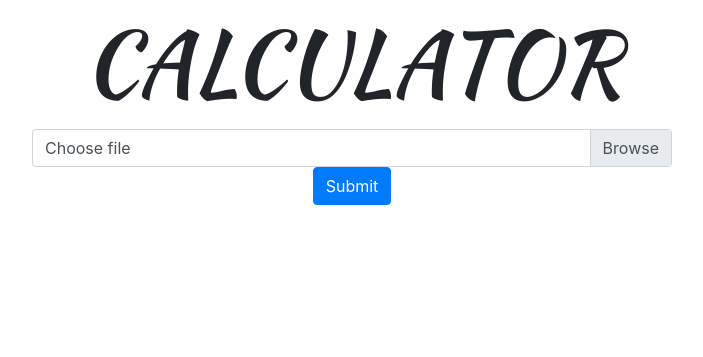
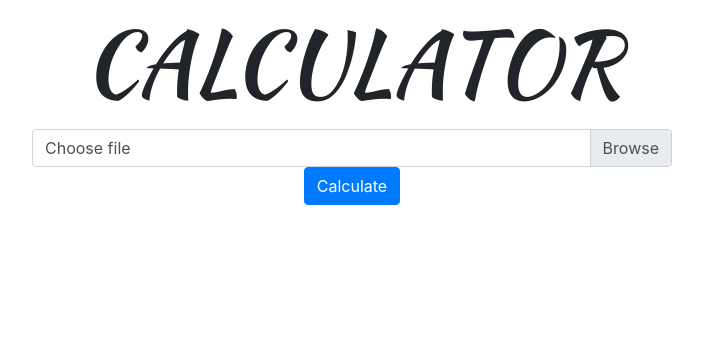
Before and after one commit to yentim0519/nccu-gpa-calculator, a Flask app: page / in a window 1280 px wide. Shown: the part 365-722 px from the top of the page, without its empty margins (288-991 px from the left). Run offline with Flask 2, Linux system fonts and the light colour scheme; some libraries are stand-ins or nearby versions.

Commit message:
fix view

```diff
--- a/application.py
+++ b/application.py
@@ -1,6 +1,5 @@
 import flask
 from flask import request, jsonify, session, redirect, url_for, flash
-from flask_session import Session
 import os
 from bs4 import BeautifulSoup
 import time
--- a/templates/index.html
+++ b/templates/index.html
@@ -3,13 +3,12 @@
 
 {% block head %}
 <link rel="stylesheet" type="text/css" href="{{ url_for('static', filename='style0.css') }}">
-<script>
-    // Add the following code if you want the name of the file appear on select
-    $(".custom-file-input").on("change", function() {
-      var fileName = $(this).val().split("\\").pop();
-      $(this).siblings(".custom-file-label").addClass("selected").html(fileName);
-    });
-</script>
+<meta charset="utf-8">
+<meta name="viewport" content="width=device-width, initial-scale=1">
+<link rel="stylesheet" href="https://maxcdn.bootstrapcdn.com/bootstrap/4.5.2/css/bootstrap.min.css">
+<script src="https://ajax.googleapis.com/ajax/libs/jquery/3.5.1/jquery.min.js"></script>
+<script src="https://cdnjs.cloudflare.com/ajax/libs/popper.js/1.16.0/umd/popper.min.js"></script>
+<script src="https://maxcdn.bootstrapcdn.com/bootstrap/4.5.2/js/bootstrap.min.js"></script>
 {% endblock head %}
 
 
@@ -33,11 +32,21 @@
           <input type="file" name = "file" class="custom-file-input" id="customFile">
           <label class="custom-file-label" for="customFile">Choose file</label>
         </div>
+        <div>
+        </div>
         <div class="submit_button">
-            <button type="submit" class="btn btn-primary">Submit</button>
+            <button type="submit" class="btn btn-primary">Calculate</button>
         </div>
     </form>
 </div>
+
+<script>
+    // Add the following code if you want the name of the file appear on select
+    $(".custom-file-input").on("change", function() {
+      var fileName = $(this).val().split("\\").pop();
+      $(this).siblings(".custom-file-label").addClass("selected").html(fileName);
+    });
+</script>
 
 <!-- <form method=post enctype=multipart/form-data>
   <p><input type=file name=file>
```
